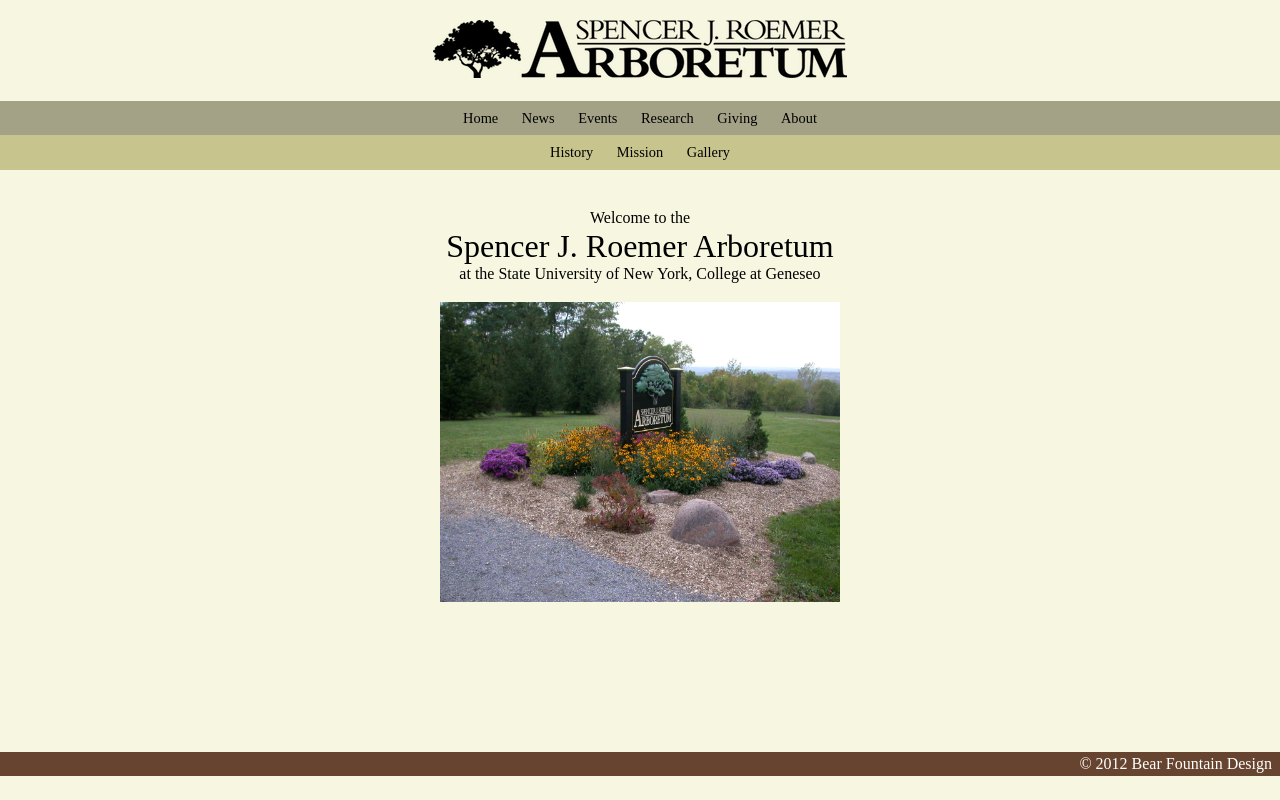
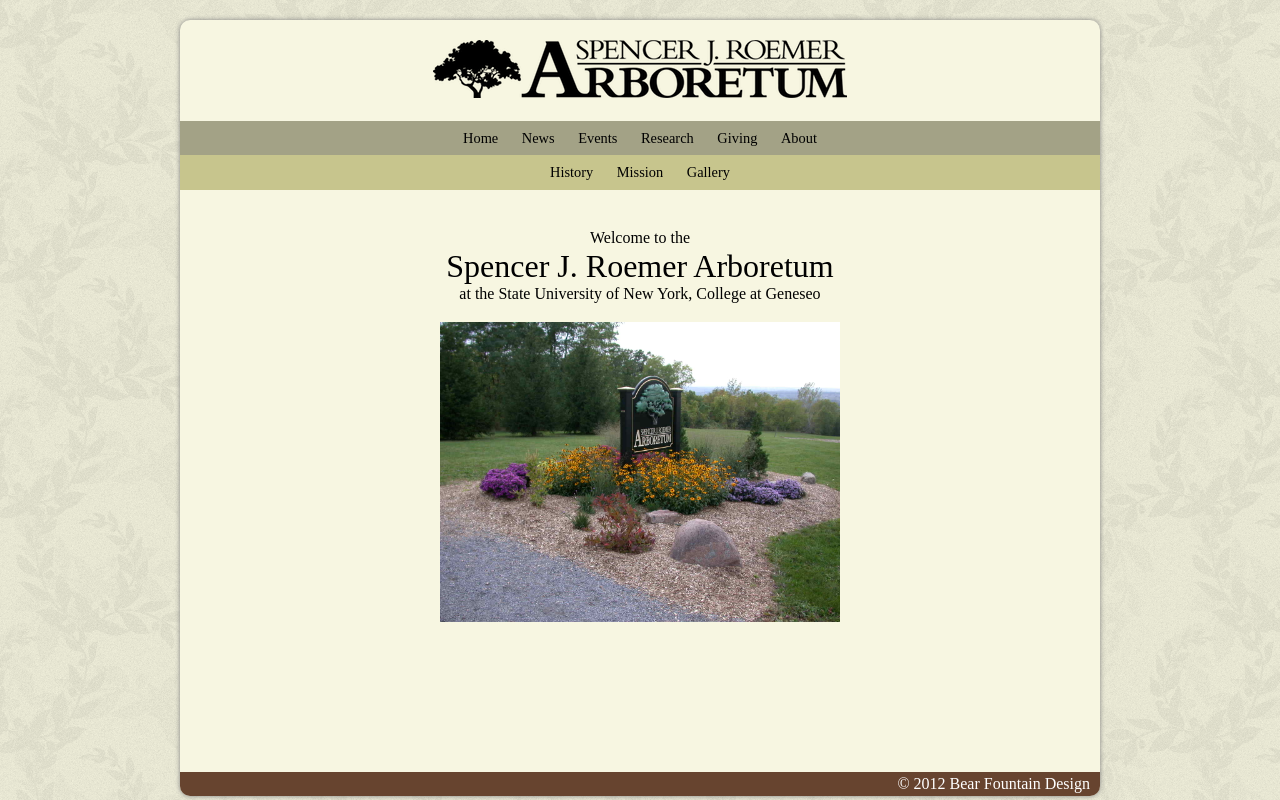
Before and after one commit to bearfountain/arboretum, a PHP site: page / in a window 1280 px wide. Run offline with PHP 8.4, Linux system fonts and the light colour scheme; some libraries are stand-ins or nearby versions.

Commit message:
Centered the design and added a background pattern

```diff
--- a/css/styles.css
+++ b/css/styles.css
@@ -54,12 +54,14 @@
 /* @group Header */
 
 html {
-  background-color: #f7f6e1;
+  background: #f7f6e1 url(../images/pattern.png);
 }
 
 header {
   text-align: center;
-  margin: 20px 0;
+  margin: 20px auto;
+  width: 920px;
+  padding-top: 20px;
 }
 
 #logo {
@@ -75,7 +77,7 @@
   margin-top: 20px;
 }
 
-#banner .photo{
+#banner .photo {
   height: 200px;
   width: 100%;
   background: url(../images/staghorn%20sumac.jpg) 0 -20px;
@@ -85,11 +87,12 @@
   padding: 10px;
   font-size: .9em;
   text-align: center;
+  width: 900px;
 }
 
 #nav1 {
   background: #a3a286;
-  margin-top: 20px;
+  margin: 20px auto 0 auto;
 }
 
 #nav2 {
@@ -128,6 +131,18 @@
 footer {
   background-color: #67442f;
   color: #ffffff;
-  padding: 4px 8px;
+  padding: 4px 10px;
   text-align: right;
+  width: 900px;
+  margin: auto;
+  border-bottom-right-radius: 10px;
+  border-bottom-left-radius: 10px;
 }
+
+#wrapper {
+  width: 920px;
+  box-shadow: 0px 0px 5px gray;
+  margin: auto;
+  border-radius: 10px;
+  background-color: #f7f6e1;
+}
--- a/index.html
+++ b/index.html
@@ -13,6 +13,7 @@
     <![endif]-->
   </head>
   <body>
+    <div id='wrapper'>
       <header>
         <img src="images/logo-horizontal.png" alt="Spencer J. Roemer Arboretum" id="logo"/>
         <nav id="nav1">
@@ -44,5 +45,6 @@
       <footer>
         © 2012 Bear Fountain Design
       </footer>
+    </div>
   </body>
 </html>
```
Also changed, not shown: images/pattern.png (added). Lines whose indentation alone changed are shown as unchanged.
